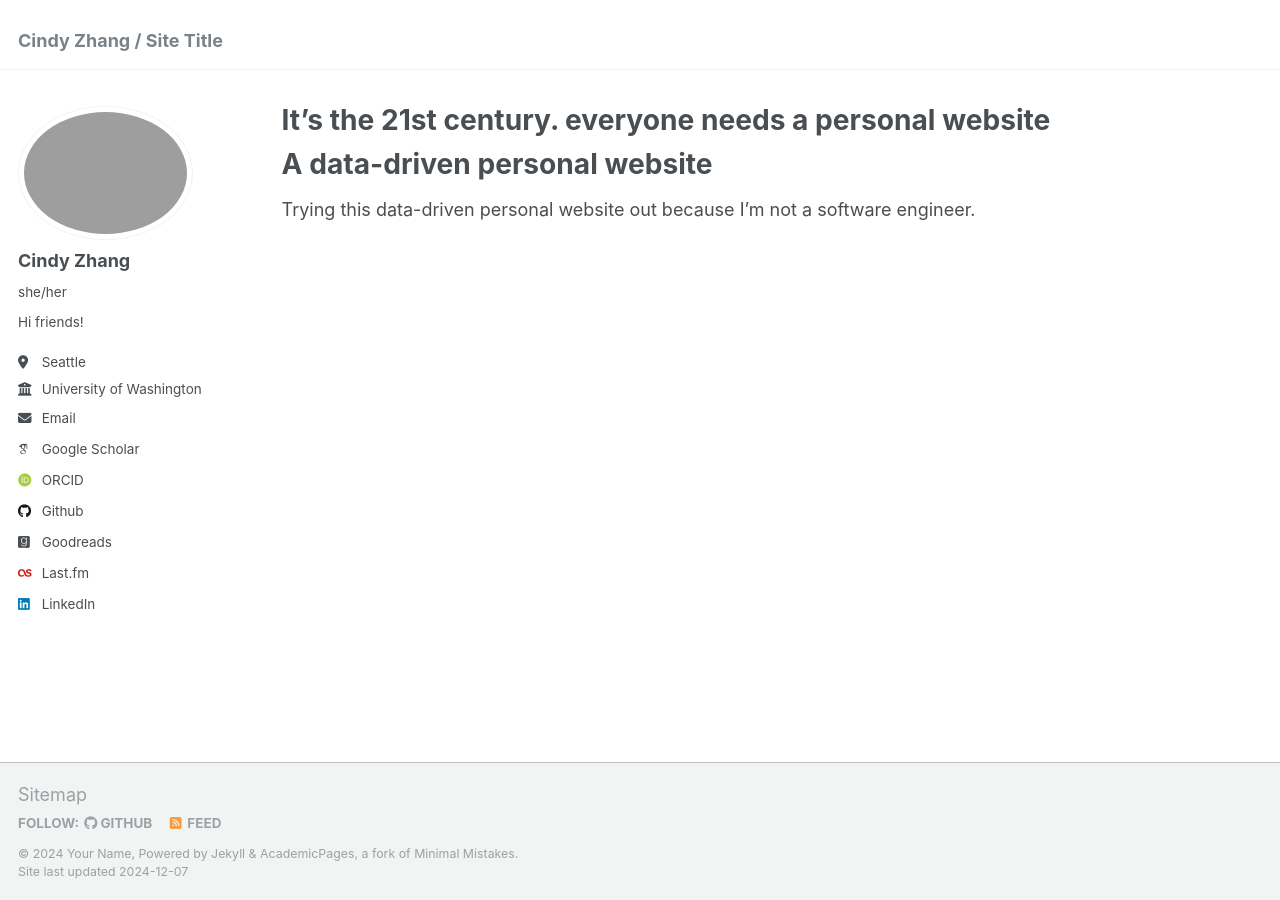
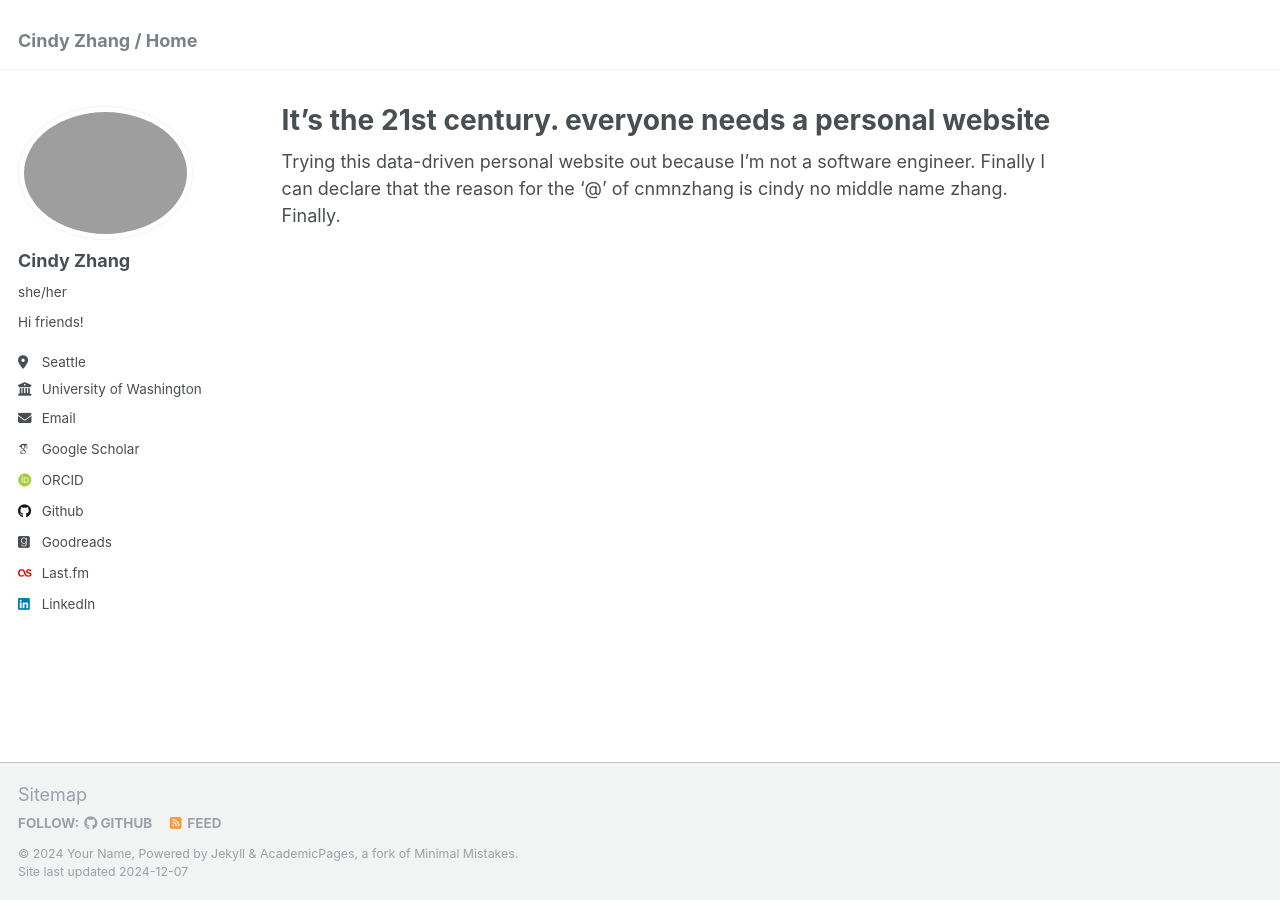
Before and after one commit to cnmnzhang/me, a Jekyll site: the page built from _pages/about.md, in a window 1280 px wide. Built offline with Jekyll 4.4.1, drawn with Linux system fonts in a browser that asks for light colours; some web fonts are replaced.

```diff
--- a/_config.yml
+++ b/_config.yml
@@ -8,7 +8,7 @@
 
 # Basic Site Settings
 locale                   : "en-US"
-title                    : "Cindy Zhang / Site Title"
+title                    : "Cindy Zhang / Home"
 title_separator          : "-"
 name                     : &name "Your Name"
 description              : &description "personal description"
@@ -28,7 +28,7 @@ author:
   location         : "Seattle"
   employer         : "University of Washington"
   uri              : # URL
-  email            : "cindyz1[at]uw.edu"
+  email            : "cindyz1@uw.edu"
 
   # Academic websites
   arxiv            : # URL - Update with the correct link to your profile
@@ -49,9 +49,9 @@ author:
   stackoverflow    : # User number or user number and name (i.e., use "1" or "1/jeff-atwood")
 
   # Social media
-  goodreads        : "https://www.goodreads.com/cindyzhang"
-  lastfm           : "http://last.fm/user/cindyzh/"
-  linkedin         : "https://www.linkedin.com/in/cnmnzhang/"
+  goodreads        : "cindyzhang"
+  lastfm           : "cindyzh"
+  linkedin         : "cnmnzhang"
   twitter          : # Username for X / Twitter
 
 # Publication Category - The following the list of publication categories and their headings
@@ -220,6 +220,7 @@ defaults:
       comments: true
       share: true
       related: true
+      future: false
   # _pages
   - scope:
       path: ""
--- a/_pages/about.md
+++ b/_pages/about.md
@@ -8,6 +8,5 @@ redirect_from:
 ---
 
 
-A data-driven personal website
-======
 Trying this data-driven personal website out because I'm not a software engineer.
+Finally I can declare that the reason for the '@' of cnmnzhang is cindy no middle name zhang. Finally.
```
Also changed, not shown: _posts/2015-08-14-blog-post-4.md (+1 -1 lines), _posts/2024-12-01-blog-post-2.md (+1 -1 lines).
